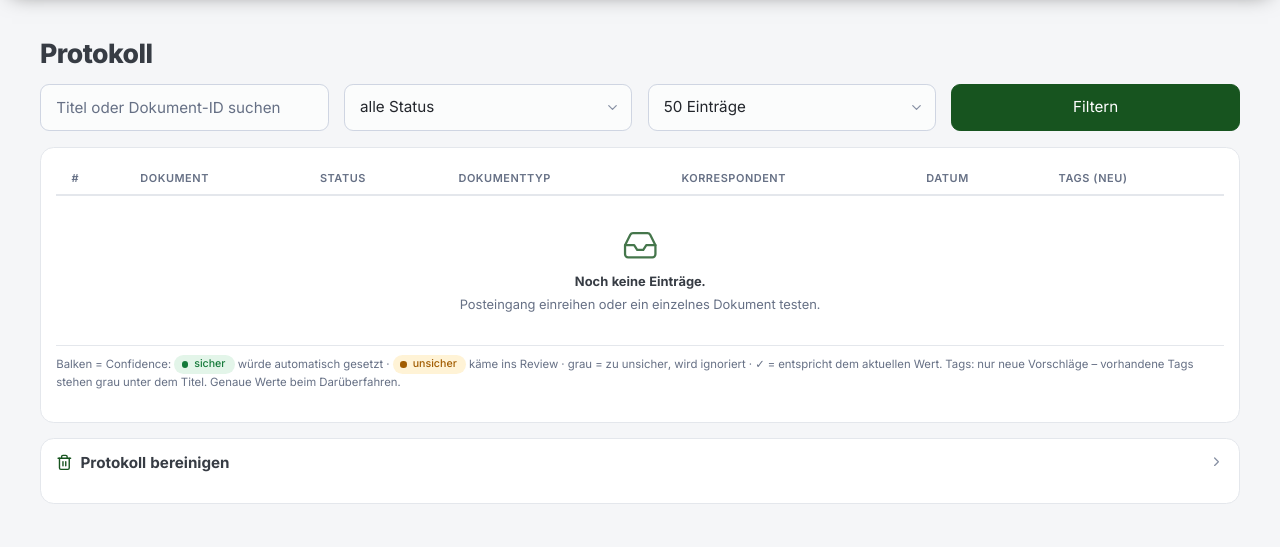
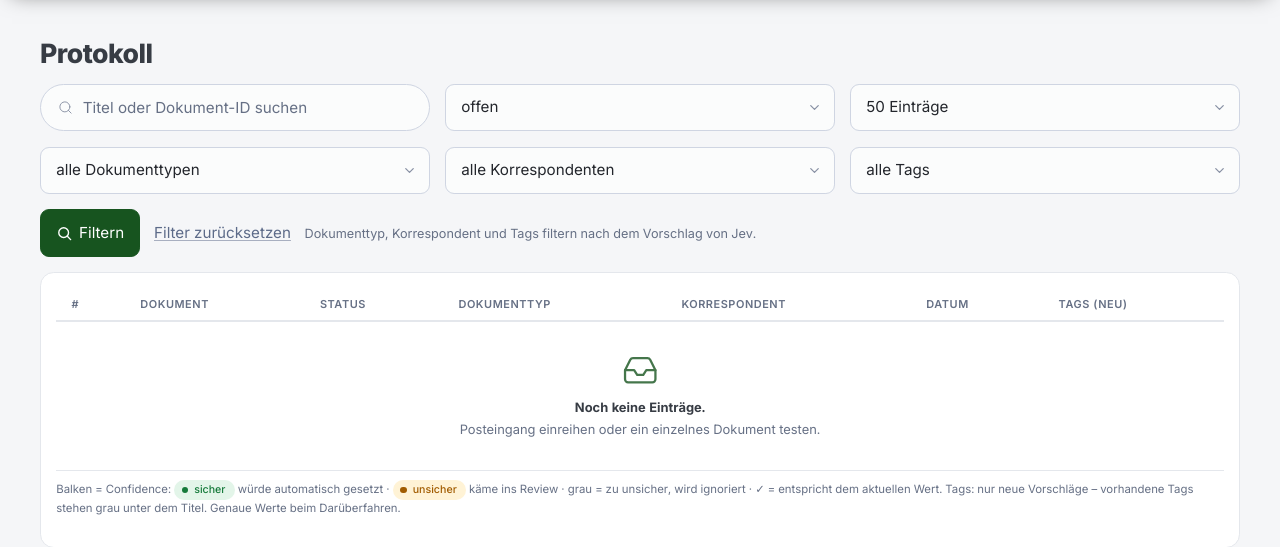
Before and after one commit to PenDraga/paperless-jev, a FastAPI app: template src/paperless_jev/templates/log.html in a window 1280 px wide. Shown: the part 88-635 px from the top of the page. Run offline with FastAPI, Linux system fonts and the light colour scheme; the template is opened without the code that fills it, so the values that code supplies are empty; parts of the project's set-up code (start-up, migrations or seed data) failed here and were passed over; some libraries are stand-ins or nearby versions.

Commit message:
Protokoll: Filter nach Dokumenttyp, Korrespondent und Tag, standardmaessig nur offene Eintraege; nach Uebernehmen zurueck zur Liste
- Filter-Auswahl plus anklickbare Werte in den Spalten (Vorschlag von Jev)
- Status-Filter offen / erledigt / alle, Standard offen; Uebersicht zeigt nur Offenes
- Job-Seite merkt sich die Liste, von der man kam; Ruecksprung nur auf eigene Pfade

Co-Authored-By: Claude Opus 5.5 <noreply@anthropic.com>
Claude-Session: https://claude.ai/code/session_01VpzaMAkWBUucoQTmNfrLgC

```diff
--- a/src/paperless_jev/app.py
+++ b/src/paperless_jev/app.py
@@ -41,6 +41,12 @@ MODE_LABELS = {
     "dry_run": "Probelauf – schreibt nichts",
     "review": "Nur Vorschläge (Review)",
     "auto": "Automatisch + Review",
+}
+
+# Offen = braucht noch Aufmerksamkeit oder ist nur probeweise gelaufen; erledigt = abgeschlossen
+STATUS_GROUPS = {
+    "open": ["queued", "running", "review", "dry_run", "error"],
+    "closed": ["done", "dismissed", "skipped"],
 }
 
 STATUS_LABELS = {
@@ -147,7 +153,35 @@ def _redirect(url: str, msg: str | None = None, err: str | None = None) -> Redir
     from urllib.parse import urlencode
 
     params = {k: v for k, v in (("msg", msg), ("err", err)) if v}
-    return RedirectResponse(f"{url}?{urlencode(params)}" if params else url, status_code=303)
+    sep = "&" if "?" in url else "?"
+    return RedirectResponse(f"{url}{sep}{urlencode(params)}" if params else url, status_code=303)
+
+
+def _local_path(url: str | None, default: str) -> str:
+    """Nur Pfade dieser App als Rücksprungziel (kein offener Redirect), ohne msg/err."""
+    from urllib.parse import parse_qsl, urlencode, urlsplit
+
+    if not url:
+        return default
+    parts = urlsplit(url)
+    if parts.scheme or parts.netloc or not parts.path.startswith("/") or parts.path.startswith("//") or "\\" in url:
+        return default
+    query = urlencode([(k, v) for k, v in parse_qsl(parts.query) if k not in ("msg", "err")])
+    return parts.path + (f"?{query}" if query else "")
+
+
+# Listen, zu denen man nach dem Übernehmen auf der Job-Seite zurückkehrt
+BACK_PAGES = ("/", "/log", "/review")
+
+
+def _back_from_referer(request: Request) -> str:
+    from urllib.parse import urlsplit
+
+    ref = urlsplit(request.headers.get("referer") or "")
+    if ref.netloc and ref.netloc != request.url.netloc:
+        return "/log"
+    path = _local_path(ref.path + (f"?{ref.query}" if ref.query else ""), "/log")
+    return path if path.split("?")[0] in BACK_PAGES else "/log"
 
 
 # --- Dashboard und Log ---------------------------------------------------
@@ -179,7 +213,7 @@ async def dashboard(request: Request):
         reviewed=reviewed,
         corrections=corrections,
         queue_size=_proc(request).queue.qsize(),
-        recent=await _jobs(request, limit=10),
+        recent=await _jobs(request, "open", limit=10),
         evaluation=await _evaluation(request),
     )
 
@@ -218,6 +252,8 @@ def _view(row: dict[str, Any], meta: Metadata | None) -> None:
             "level": f["level"],
             "current": cur_label,
             "match": f["value"] is not None and f["value"] == cur,
+            # Wert fürs Filtern im Protokoll (Label wie in der Auswertung gespeichert)
+            "filter": f["label"] if f["value"] is not None and name != "created" else None,
         }
     row["view"] = view
     row["tags_view"] = [t for t in result.get("tags", []) if t["level"] != "low"]
@@ -227,18 +263,35 @@ def _view(row: dict[str, Any], meta: Metadata | None) -> None:
 
 
 async def _jobs(
-    request: Request, status: str | None = None, limit: int = 100, q: str | None = None
+    request: Request, status: str | None = None, limit: int = 100, q: str | None = None,
+    filters: dict[str, str] | None = None,
 ) -> list[dict[str, Any]]:
     db: Database = request.app.state.db
     names = {i.id: i for i in _cfg(request).instances()}
     metas = await _metas(request)
     sql, where, params = "SELECT * FROM jobs", [], []
-    if status:
+    if status in STATUS_GROUPS:
+        states = STATUS_GROUPS[status]
+        where.append(f"status IN ({','.join('?' * len(states))})")
+        params += states
+    elif status and status != "all":
         where.append("status = ?")
         params.append(status)
     if q:
         where.append("(doc_title LIKE ? OR CAST(doc_id AS TEXT) = ?)")
         params += [f"%{q}%", q]
+    # Filter nach dem Vorschlag von Jev (Name, damit es über mehrere Instanzen passt)
+    for name, value in (filters or {}).items():
+        if not value:
+            continue
+        if name == "tag":
+            where.append(
+                "EXISTS (SELECT 1 FROM json_each(jobs.result, '$.tags') t"
+                " WHERE json_extract(t.value, '$.label') = ? AND json_extract(t.value, '$.level') != 'low')"
+            )
+        else:
+            where.append(f"json_extract(result, '$.fields.{name}.label') = ?")
+        params.append(value)
     if where:
         sql += " WHERE " + " AND ".join(where)
     rows = db.query(sql + " ORDER BY id DESC LIMIT ?", [*params, limit])
@@ -287,11 +340,22 @@ async def _evaluation(request: Request) -> dict[str, Any] | None:
 
 
 @app.get("/log", response_class=HTMLResponse)
-async def job_log(request: Request, status: str | None = None, q: str | None = None, limit: int = 200):
-    jobs = await _jobs(request, status or None, limit=min(limit, 2000), q=q or None)
+async def job_log(
+    request: Request, status: str = "open", q: str | None = None, limit: int = 200,
+    document_type: str = "", correspondent: str = "", tag: str = "",
+):
+    filters = {"document_type": document_type, "correspondent": correspondent, "tag": tag}
+    jobs = await _jobs(request, status or "all", limit=min(limit, 2000), q=q or None, filters=filters)
+    options: dict[str, set[str]] = {"document_type": set(), "correspondent": set(), "tag": set()}
+    for meta in (await _metas(request)).values():
+        if meta:
+            options["document_type"] |= set(meta.document_types.values())
+            options["correspondent"] |= set(meta.correspondents.values())
+            options["tag"] |= {n for tid, n in meta.tags.items() if tid not in meta.inbox_tags}
     return _render(
         request, "log.html", jobs=jobs, status=status, q=q or "", limit=limit, instances=_cfg(request).instances(),
-        cleanup=_cleanup_counts(request.app.state.db),
+        cleanup=_cleanup_counts(request.app.state.db), filters=filters,
+        filter_options={k: sorted(v, key=str.lower) for k, v in options.items()},
     )
 
 
@@ -430,7 +494,7 @@ async def job_detail(request: Request, job_id: int):
     job = request.app.state.db.job(job_id)
     if not job:
         raise HTTPException(404)
-    return _render(request, "job.html", job=job, **await _review_context(request, job))
+    return _render(request, "job.html", job=job, back_url=_back_from_referer(request), **await _review_context(request, job))
 
 
 @app.post("/jobs/{job_id}/apply")
@@ -438,7 +502,7 @@ async def apply_job(request: Request, job_id: int):
     form = await request.form()
     if form.get("action") == "dismiss":
         await _proc(request).dismiss(job_id)
-        return _redirect(str(form.get("back") or "/review"), msg=_("Verworfen"))
+        return _redirect(_local_path(str(form.get("back") or ""), "/review"), msg=_("Verworfen"))
     choice: dict[str, Any] = {}
     for name in SINGLE_FIELDS:
         if f"use_{name}" not in form:
@@ -456,7 +520,7 @@ async def apply_job(request: Request, job_id: int):
         await _proc(request).apply_review(job_id, choice)
     except PaperlessError as e:
         return _redirect(f"/jobs/{job_id}", err=str(e))
-    return _redirect(str(form.get("back") or "/review"), msg=_("Übernommen"))
+    return _redirect(_local_path(str(form.get("back") or ""), "/review"), msg=_("Übernommen"))
 
 
 @app.get("/doc/{instance_id}/{doc_id}")
--- a/src/paperless_jev/static/style.css
+++ b/src/paperless_jev/static/style.css
@@ -161,6 +161,8 @@ a.stat:hover { border-color: var(--pj-accent-text); }
 .badge.error { background: var(--pj-bad-soft); color: var(--pj-bad); }
 .badge.dry_run, .badge.running, .badge.queued { background: var(--pj-info-soft); color: var(--pj-info); }
 .conf { display: inline-flex; align-items: center; gap: .45rem; border-radius: .5rem; padding: .15rem .5rem; font-size: .8rem; background: var(--pj-gray-soft); max-width: 100%; }
+a.conf { color: inherit; text-decoration: none; }
+a.conf:hover { box-shadow: inset 0 0 0 1px var(--pj-accent-text); }
 .conf > b { font-weight: 500; overflow: hidden; text-overflow: ellipsis; min-width: 0; }
 .conf .m { width: 2rem; height: .3rem; border-radius: .2rem; background: var(--pj-track); overflow: hidden; flex: none; }
 .conf .m > span { display: block; height: 100%; background: var(--pj-muted); }
@@ -238,6 +240,10 @@ button.soft:hover { background: var(--pj-accent); color: #fff; }
 .title-suggest { display: flex; gap: .6rem; align-items: center; flex-wrap: wrap; margin: -.1rem 0 .8rem calc(1.4rem + 10.5rem + 1.2rem); }
 .title-suggest button { width: auto; margin: 0; padding: .3rem .8rem; font-size: .85rem; }
 .title-suggestion { display: inline-flex; gap: .6rem; align-items: center; flex-wrap: wrap; }
+.log-filter .grid { margin-bottom: 0; }
+.log-filter select.active-filter { border-color: var(--pj-accent-text); box-shadow: 0 0 0 1px var(--pj-accent-text); }
+.filter-actions { display: flex; gap: .9rem; align-items: center; flex-wrap: wrap; margin-bottom: 1rem; }
+.filter-actions button { width: auto; margin: 0; display: inline-flex; gap: .4rem; align-items: center; }
 .job-actions { display: flex; gap: .5rem; flex-wrap: wrap; }
 
 .show-mobile, .show-mobile-inline { display: none; }
--- a/src/paperless_jev/templates/_jobs_table.html
+++ b/src/paperless_jev/templates/_jobs_table.html
@@ -1,10 +1,11 @@
 {% from "_icons.html" import icon %}
 {% set jobs = recent if recent is defined else jobs %}
-{% macro cell(v) -%}
+{% macro cell(v, name) -%}
   {%- if not v -%}<span class="muted">–</span>
   {%- elif v.label is none -%}<small class="muted">{{ _("ist: {value}", value=v.current) }}</small>
   {%- else -%}
-    <span class="conf {{ v.level }}" title="Confidence {{ '%.0f'|format(v.confidence * 100) }} %"><b>{{ v.label }}</b><span class="m"><span style="width: {{ (v.confidence * 100)|round|int }}%"></span></span></span>
+    {%- set tag = "a" if v.filter else "span" -%}
+    <{{ tag }} class="conf {{ v.level }}"{% if v.filter %} href="/log?{{ name }}={{ v.filter|urlencode }}"{% endif %} title="Confidence {{ '%.0f'|format(v.confidence * 100) }} %"><b>{{ v.label }}</b><span class="m"><span style="width: {{ (v.confidence * 100)|round|int }}%"></span></span></{{ tag }}>
     {%- if v.match %}<span class="tick" title="{{ _('entspricht dem aktuellen Wert') }}">✓</span>
     {%- elif v.current %}<br><small class="muted">{{ _("ist: {value}", value=v.current) }}</small>{% endif %}
   {%- endif -%}
@@ -26,10 +27,10 @@
       <td class="col-status" data-label="{{ _('Status') }}"><div><span class="badge {{ j.status }}">{{ _(STATUS_LABELS.get(j.status, j.status)) }}</span>
         {% if j.error %}<br><small class="bad">{{ _(j.error)[:120] }}</small>{% endif %}
         <br><small class="muted">{{ j.updated_at[5:16].replace("T", " ") }}</small></div></td>
-      <td data-label="{{ _('Dokumenttyp') }}"><div>{{ cell(j.view.document_type) }}</div></td>
-      <td data-label="{{ _('Korrespondent') }}"><div>{{ cell(j.view.correspondent) }}</div></td>
-      <td class="col-date" data-label="{{ _('Datum') }}"><div>{{ cell(j.view.created) }}</div></td>
-      <td data-label="{{ _('Tags (neu)') }}"><div class="tag-chips">{% for t in j.tags_view %}<span class="conf {{ t.level }}" title="p = {{ '%.0f'|format(t.p * 100) }} %"><b>{{ t.label }}</b><span class="m"><span style="width: {{ (t.p * 100)|round|int }}%"></span></span></span>{% else %}<span class="muted">–</span>{% endfor %}</div></td>
+      <td data-label="{{ _('Dokumenttyp') }}"><div>{{ cell(j.view.document_type, 'document_type') }}</div></td>
+      <td data-label="{{ _('Korrespondent') }}"><div>{{ cell(j.view.correspondent, 'correspondent') }}</div></td>
+      <td class="col-date" data-label="{{ _('Datum') }}"><div>{{ cell(j.view.created, 'created') }}</div></td>
+      <td data-label="{{ _('Tags (neu)') }}"><div class="tag-chips">{% for t in j.tags_view %}<a class="conf {{ t.level }}" href="/log?tag={{ t.label|urlencode }}" title="p = {{ '%.0f'|format(t.p * 100) }} %"><b>{{ t.label }}</b><span class="m"><span style="width: {{ (t.p * 100)|round|int }}%"></span></span></a>{% else %}<span class="muted">–</span>{% endfor %}</div></td>
     </tr>
   {% else %}
     <tr><td colspan="7" class="empty-cell"><div class="empty">{{ icon("inbox") }}<strong>{{ _("Noch keine Einträge.") }}</strong>{{ _("Posteingang einreihen oder ein einzelnes Dokument testen.") }}</div></td></tr>
--- a/src/paperless_jev/templates/dashboard.html
+++ b/src/paperless_jev/templates/dashboard.html
@@ -84,7 +84,7 @@
 </div>
 
 <article>
-  <h3 class="card-h">{{ icon("list") }}{{ _("Zuletzt verarbeitet") }} <small><a href="/log">{{ _("ganzes Protokoll") }} →</a></small></h3>
+  <h3 class="card-h">{{ icon("list") }}{{ _("Offen") }} <small>{{ _("Review, Probeläufe und Fehler") }} · <a href="/log?status=all">{{ _("ganzes Protokoll") }} →</a></small></h3>
   {% include "_jobs_table.html" with context %}
 </article>
 {% endblock %}
--- a/src/paperless_jev/templates/job.html
+++ b/src/paperless_jev/templates/job.html
@@ -23,7 +23,7 @@
   </div>
   <div>
     <h4>{{ _("Vorschlag bearbeiten und übernehmen") }}</h4>
-    {% set back = "/jobs/" ~ job.id %}
+    {% set back = back_url %}
     {% include "_review_form.html" with context %}
   </div>
 </div>
--- a/src/paperless_jev/templates/log.html
+++ b/src/paperless_jev/templates/log.html
@@ -2,16 +2,34 @@
 {% from "_icons.html" import icon %}
 {% block content %}
 <h2>{{ _("Protokoll") }}</h2>
-<form method="get" action="/log" class="grid">
-  <input name="q" value="{{ q }}" placeholder="{{ _('Titel oder Dokument-ID suchen') }}">
-  <select name="status">
-    <option value="">{{ _("alle Status") }}</option>
-    {% for key, label in STATUS_LABELS.items() %}<option value="{{ key }}" {% if status == key %}selected{% endif %}>{{ _(label) }}</option>{% endfor %}
-  </select>
-  <select name="limit">
-    {% for n in [50, 200, 1000] %}<option value="{{ n }}" {% if limit == n %}selected{% endif %}>{{ _("{n} Einträge", n=n) }}</option>{% endfor %}
-  </select>
-  <button type="submit">{{ _("Filtern") }}</button>
+<form method="get" action="/log" class="log-filter">
+  <div class="grid">
+    <input name="q" value="{{ q }}" type="search" placeholder="{{ _('Titel oder Dokument-ID suchen') }}">
+    <select name="status" onchange="this.form.submit()" aria-label="{{ _('Status') }}">
+      <option value="open"{% if status == "open" %} selected{% endif %}>{{ _("offen") }}</option>
+      <option value="closed"{% if status == "closed" %} selected{% endif %}>{{ _("erledigt (inkl. verworfen)") }}</option>
+      <option value="all"{% if status == "all" %} selected{% endif %}>{{ _("alle Status") }}</option>
+      <optgroup label="{{ _('einzeln') }}">
+      {% for key, label in STATUS_LABELS.items() %}<option value="{{ key }}" {% if status == key %}selected{% endif %}>{{ _(label) }}</option>{% endfor %}
+      </optgroup>
+    </select>
+    <select name="limit" onchange="this.form.submit()" aria-label="{{ _('Anzahl') }}">
+      {% for n in [50, 200, 1000] %}<option value="{{ n }}" {% if limit == n %}selected{% endif %}>{{ _("{n} Einträge", n=n) }}</option>{% endfor %}
+    </select>
+  </div>
+  <div class="grid">
+    {% for name, all_label in [("document_type", "alle Dokumenttypen"), ("correspondent", "alle Korrespondenten"), ("tag", "alle Tags")] %}
+    <select name="{{ name }}" onchange="this.form.submit()" aria-label="{{ _(all_label) }}"{% if filters[name] %} class="active-filter"{% endif %}>
+      <option value="">{{ _(all_label) }}</option>
+      {% for opt in filter_options[name] %}<option value="{{ opt }}"{% if filters[name] == opt %} selected{% endif %}>{{ opt }}</option>{% endfor %}
+    </select>
+    {% endfor %}
+  </div>
+  <div class="filter-actions">
+    <button type="submit">{{ icon("search") }} {{ _("Filtern") }}</button>
+    {% if q or status != "open" or filters.values()|select|list %}<a href="/log" class="secondary">{{ _("Filter zurücksetzen") }}</a>{% endif %}
+    <small class="muted">{{ _("Dokumenttyp, Korrespondent und Tags filtern nach dem Vorschlag von Jev.") }}</small>
+  </div>
 </form>
 {% if instances %}<article>{% include "_test_form.html" with context %}</article>{% endif %}
 <article>{% include "_jobs_table.html" with context %}</article>
```
Also changed, not shown: src/paperless_jev/i18n.py (+11 -0 lines), tests/test_processor.py (+36 -0 lines).
